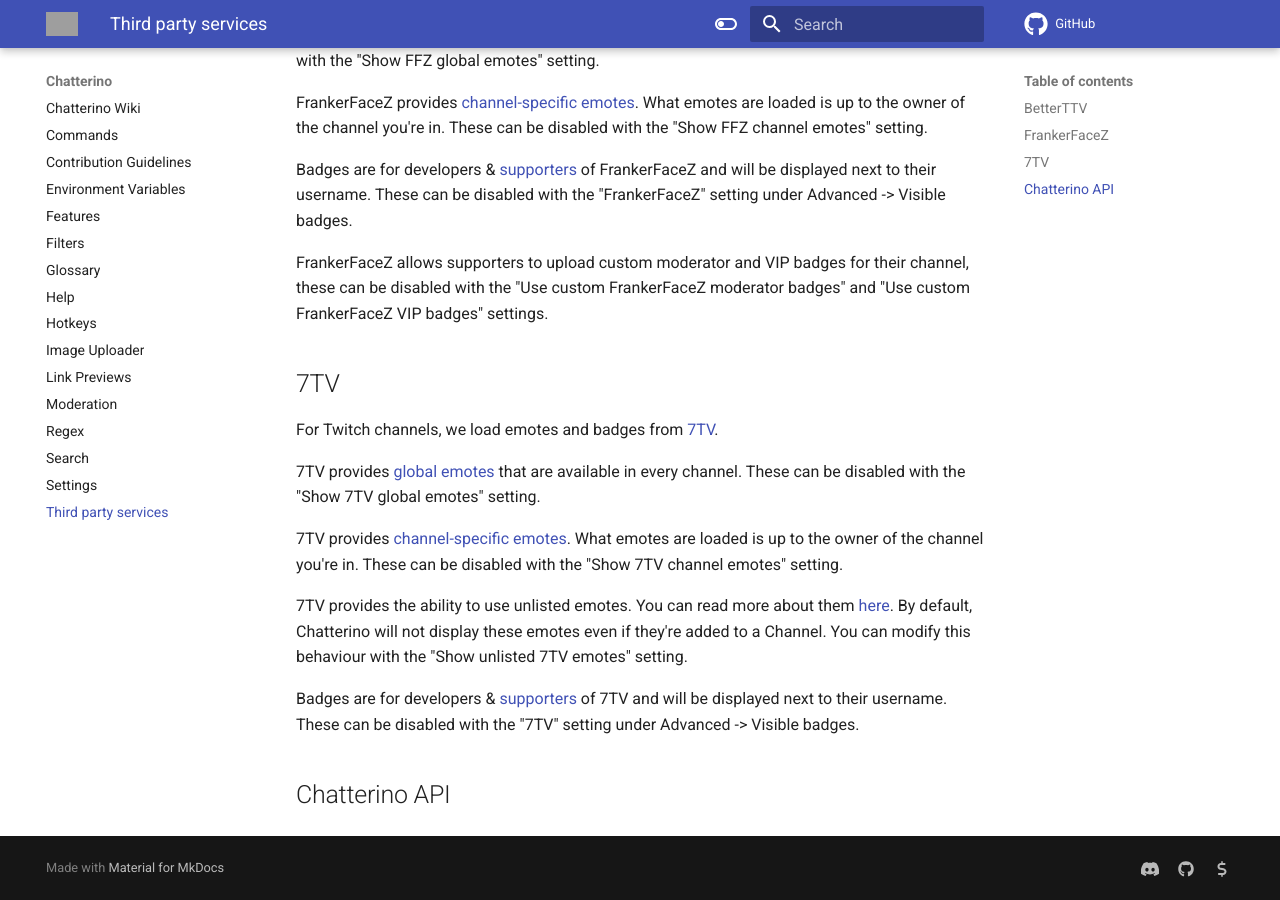
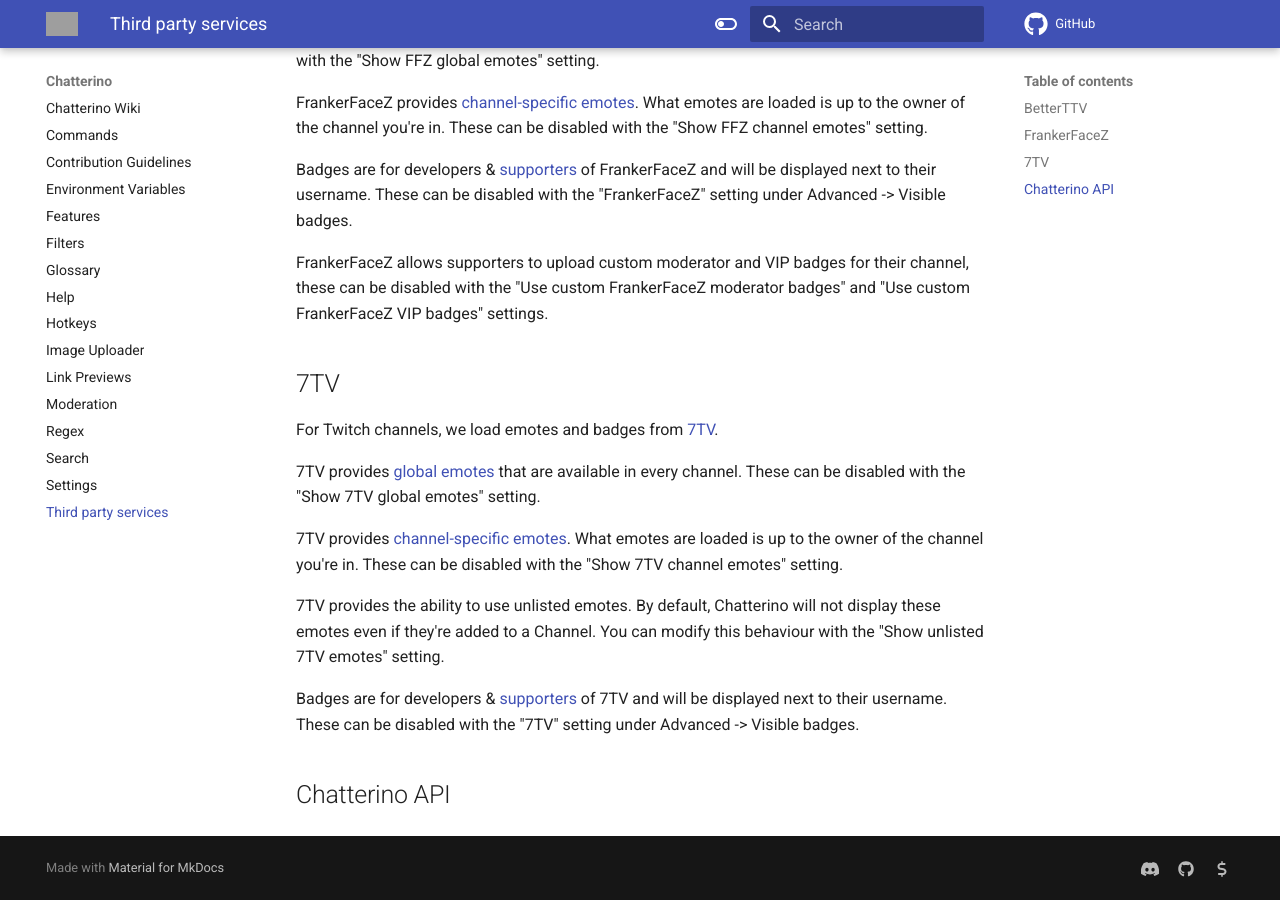
Before and after one commit to Chatterino/wiki, an MkDocs documentation site: the page built from docs/Third_party_services.md, in a window 1280 px wide and 900 px high, scrolled down 592 px. Built offline with MkDocs 1.6.1 and Material for MkDocs 9.7.7, drawn with Linux system fonts in a browser that asks for light colours; comment, search, counter and statistics services are not loaded; grey boxes are pictures that could not be loaded.

Commit message:
TODO for 7TV unlisted emotes

```diff
--- a/docs/Third_party_services.md
+++ b/docs/Third_party_services.md
@@ -28,7 +28,8 @@
 
 7TV provides [channel-specific emotes](https://7tv.app/emotes). What emotes are loaded is up to the owner of the channel you're in. These can be disabled with the "Show 7TV channel emotes" setting.
 
-7TV provides the ability to use unlisted emotes. You can read more about them [here](TODO). By default, Chatterino will not display these emotes even if they're added to a Channel. You can modify this behaviour with the "Show unlisted 7TV emotes" setting.
+<!-- TODO: Link to 7TV emote guidelines for clarification on what constitutes an unlisted emote -->
+7TV provides the ability to use unlisted emotes. By default, Chatterino will not display these emotes even if they're added to a Channel. You can modify this behaviour with the "Show unlisted 7TV emotes" setting.
 
 Badges are for developers & [supporters](https://7tv.app/subscribe) of 7TV and will be displayed next to their username. These can be disabled with the "7TV" setting under Advanced -> Visible badges.
 
```
